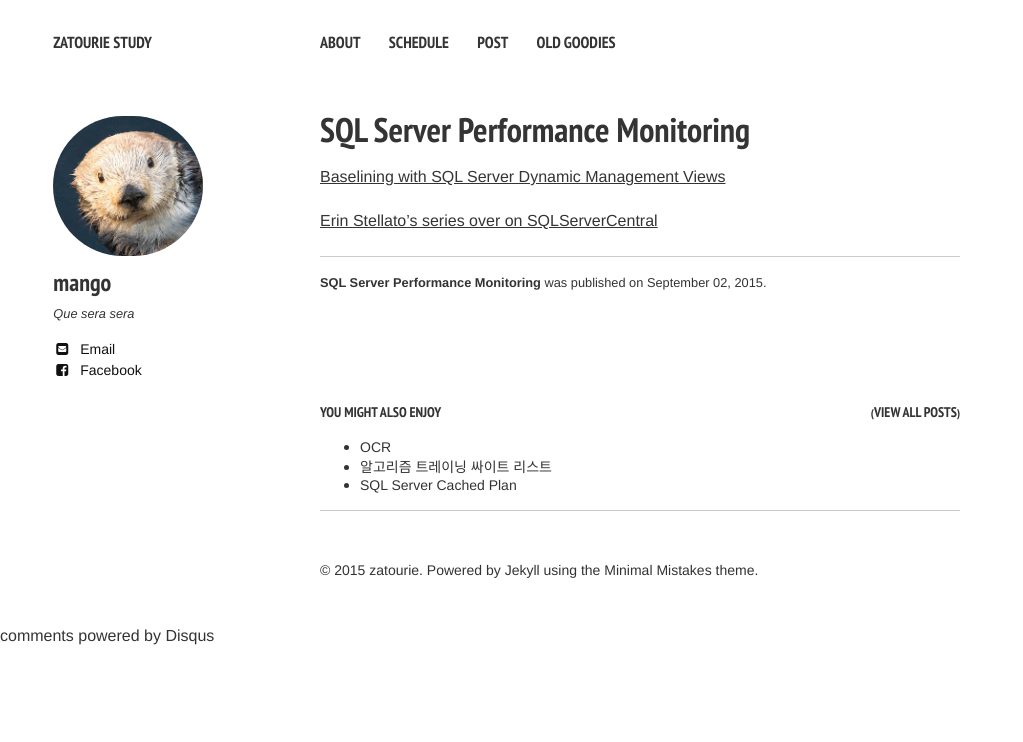
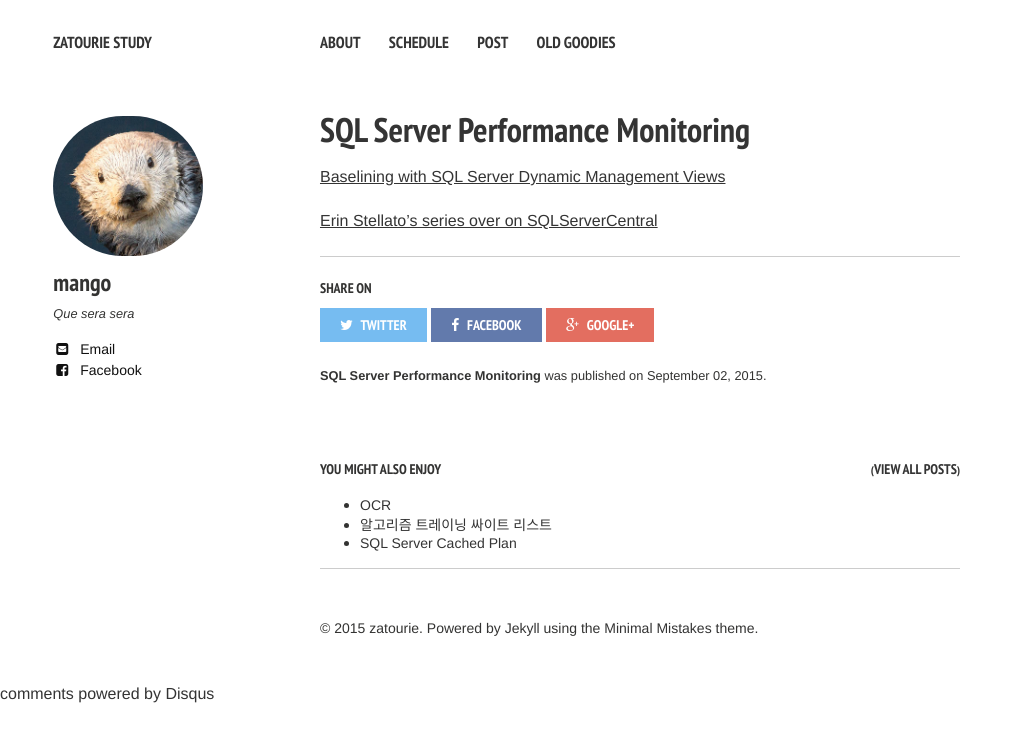
Before and after one commit to zatourie/zatourie.github.io, a Jekyll site: the page built from _posts/2015-09-02-SQL_Server_Performance.md, in a window 1280 px wide. Shown: the top 742 px of the page, without its empty margins (0-1023 px from the left). Built offline with Jekyll 4.4.1, drawn with Linux system fonts in a browser that asks for light colours; nearby versions of some CDN libraries; comment, search, counter and statistics services are not loaded; some of the changed lines change nothing that is shown.

Commit message:
modify content

```diff
--- a/_posts/2015-09-02-SQL_Server_Performance.md
+++ b/_posts/2015-09-02-SQL_Server_Performance.md
@@ -3,12 +3,12 @@
 title: SQL Server Performance Monitoring
 excerpt: SQL Server Performance 관련
 date: 2015-09-02 11:00:00
-categories: IoT
+categories:
 tags: [db]
 image:
   feature:
 author: mango
-share: false
+share: true
 comments: true
 ---
 
```
